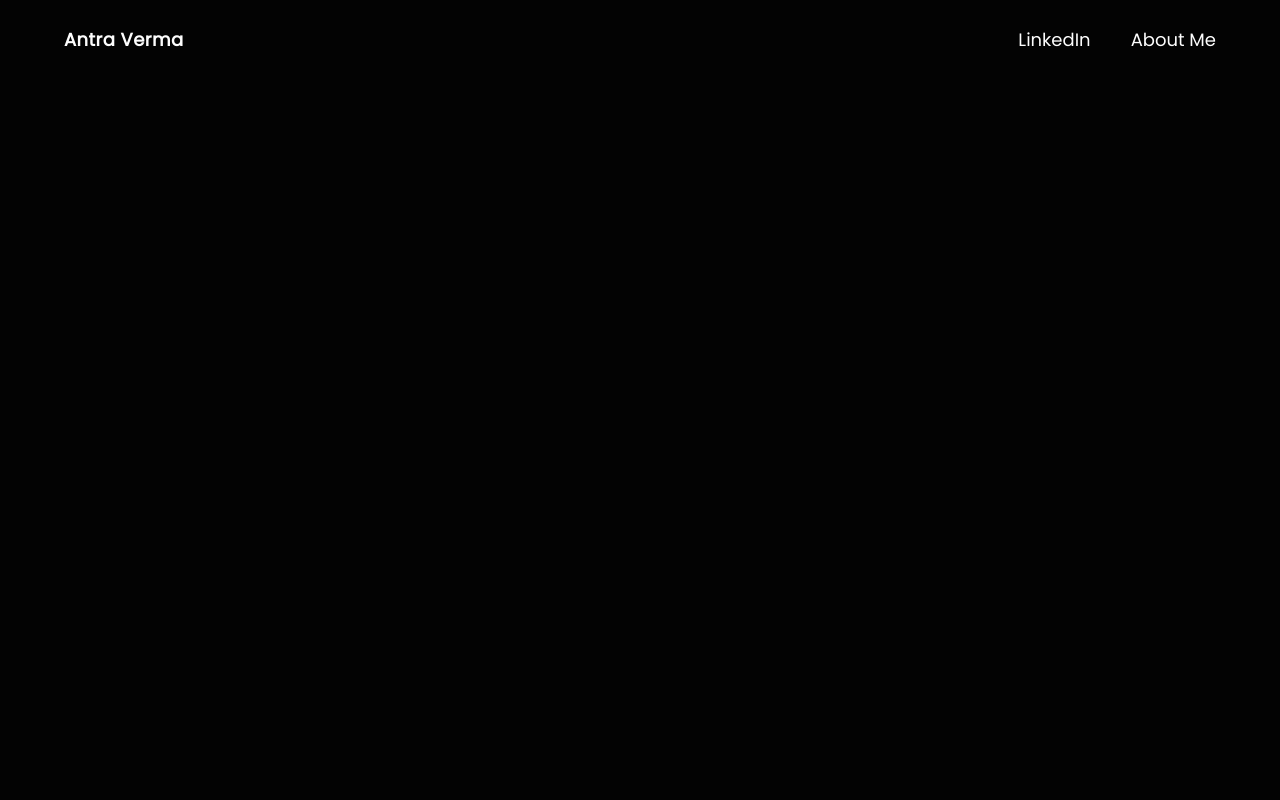
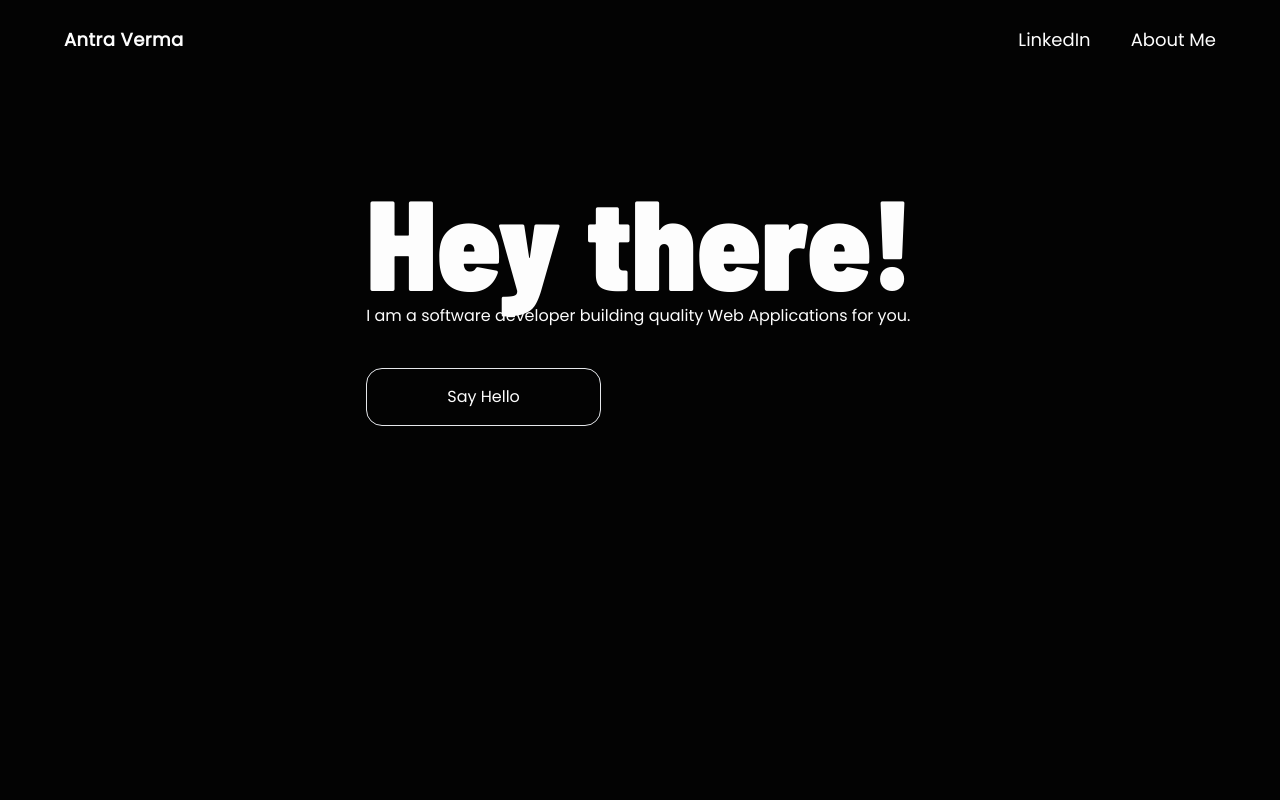
Before and after one commit to mis-coder/antraverma.com, a Next.js app: page / in a window 1280 px wide. Shown: the top 800 px of the page. Built offline with nearby package versions, Linux system fonts and the light colour scheme.

Commit message:
added hero section

```diff
--- a/app/components/UI/MobileNavbar.tsx
+++ b/app/components/UI/MobileNavbar.tsx
@@ -17,9 +17,13 @@ const MobileNavbar = () => {
   return (
     <div className="block md:hidden lg:hidden">
       {isOpen ? (
-        <FaXmark size="20px" onClick={onClose} />
+        <FaXmark size="20px" className="cursor-pointer" onClick={onClose} />
       ) : (
-        <FaBarsStaggered size="20px" onClick={onOpen} />
+        <FaBarsStaggered
+          size="20px"
+          className="cursor-pointer"
+          onClick={onOpen}
+        />
       )}
       {isOpen && (
         <nav className="absolute top-20 left-0 h-full w-full">
--- /dev/null
+++ b/app/components/sections/Hero.jsx
@@ -0,0 +1,14 @@
+
+const HeroSection = () => {
+  return (
+    <section>
+        <div>
+            <h1 className="font-barlow text-9xl">Hey there!</h1>
+            <p>I am a software developer <span>building quality Web Applications for you.</span></p>
+          <button className="mt-10 border rounded-2xl py-4 px-20">Say Hello</button>
+        </div>
+    </section>
+  )
+}
+
+export default HeroSection
--- a/app/globals.css
+++ b/app/globals.css
@@ -14,6 +14,14 @@ html {
 }
 
 
+
+@layer base{
+  @font-face {
+    font-family: 'Barlow Semi Condensed';
+    src: url('./assets/fonts/BarlowSemiCondensed-Black.ttf');
+  }
+}
+
 @layer components{
   .list-item--link{
     @apply hover:underline underline-offset-8
--- a/app/page.tsx
+++ b/app/page.tsx
@@ -1,5 +1,9 @@
+import HeroSection from "./components/sections/Hero";
+
 export default function Home() {
   return (
-    <main className="flex min-h-screen flex-col items-center justify-between p-24"></main>
+    <main className="flex min-h-screen flex-col items-center justify-between p-24">
+      <HeroSection />
+    </main>
   );
 }
--- a/tailwind.config.ts
+++ b/tailwind.config.ts
@@ -17,6 +17,9 @@ const config: Config = {
         "primary-white": "#fdfdfd",
         "primary-black": "#030303",
       },
+      fontFamily: {
+        barlow: ['"Barlow Semi Condensed"'],
+      },
     },
   },
   plugins: [],
```
Also changed, not shown: app/assets/fonts/BarlowSemiCondensed-Black.ttf (added).
